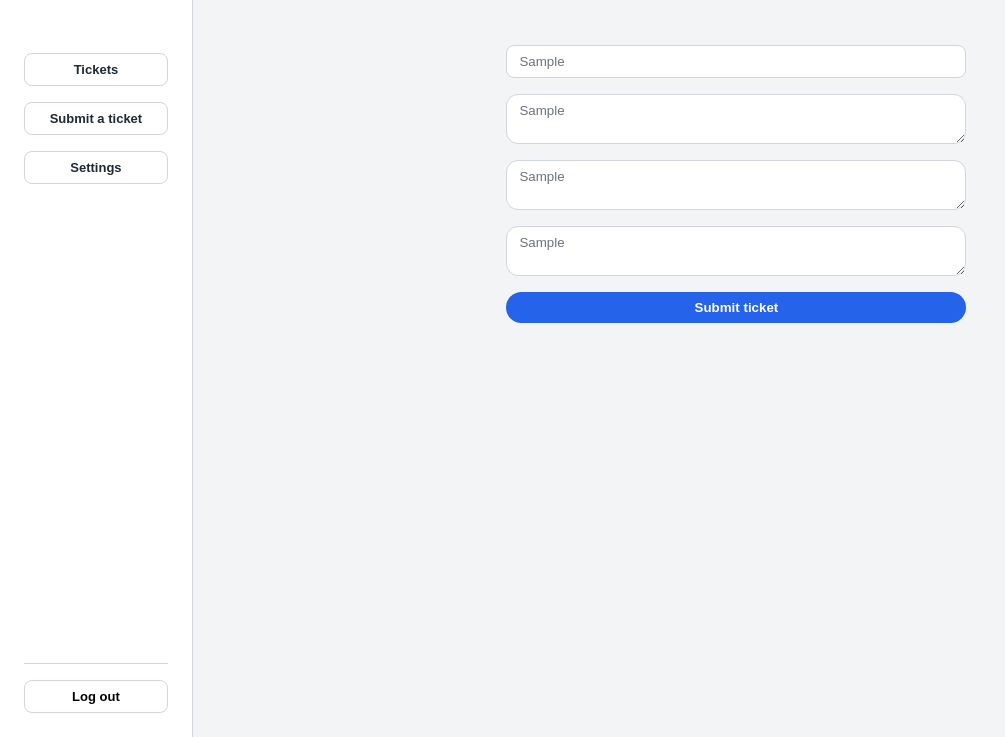
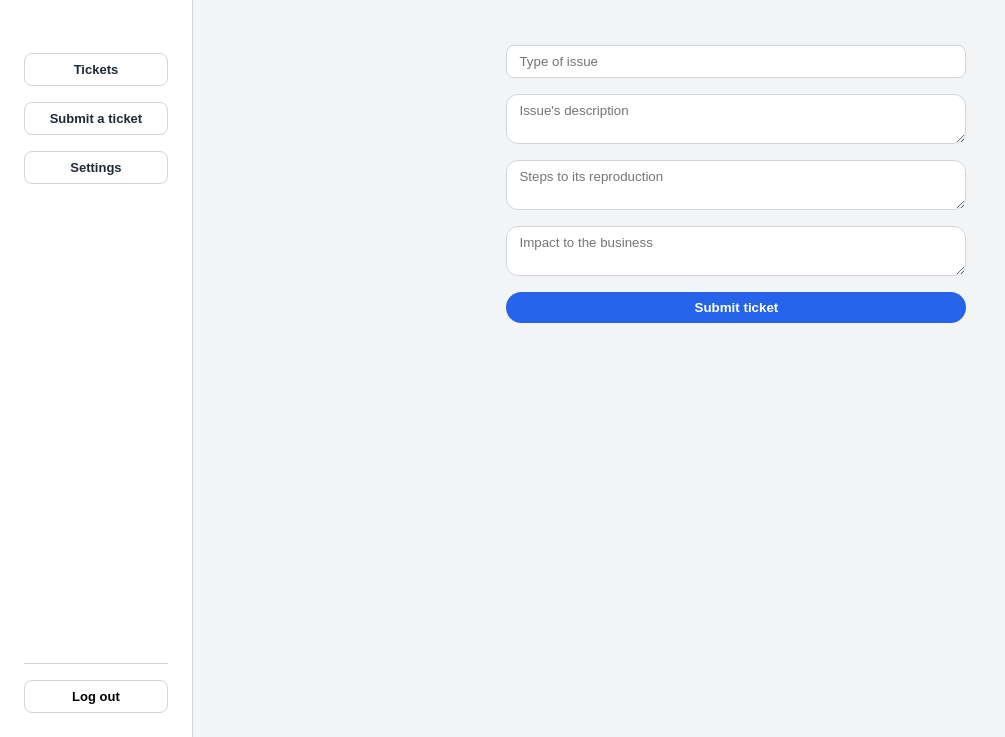
Before and after one commit to AndruTRADX/GestionDeErrores, a plain HTML site: page submitticket.html in a window 1280 px wide. Both pictures are taken after typing "Sample", "Sample", "Sample", "Sample" into the empty fields and a click on the button "Submit ticket". Shown: the part 63-800 px from the top of the page, without its empty margins (0-1005 px from the left). Drawn offline with Linux system fonts and the light colour scheme.

```diff
--- a/submit.js
+++ b/submit.js
@@ -3,10 +3,20 @@ const formSubmit = document.querySelector('.submit-form');
 formSubmit.addEventListener('submit', (e) => {
   e.preventDefault();
 
-  const type = e.target.type.value;
-  const description = e.target.description.value;
-  const steps = e.target.steps.value;
-  const impact = e.target.impact.value;
+  const type = e.target.type.value.trim();
+  const description = e.target.description.value.trim();
+  const steps = e.target.steps.value.trim();
+  const impact = e.target.impact.value.trim();
 
-  alert(inputValue);
+  if (type === "" || description === "" || steps === "" || impact === "") {
+    alert("All fields must be filled out");
+    return;
+  }
+
+  e.target.type.value = "";
+  e.target.description.value = "";
+  e.target.steps.value = "";
+  e.target.impact.value = "";
+
+  alert("Ticket has been submitted successfully!");
 });
--- a/submitticket.html
+++ b/submitticket.html
@@ -12,8 +12,8 @@
       <div>
         <h2 class="aside-bar-logo">Testify</h2>
         <ul class="aside-bar-list">
-          <li class="aside-bar-list-button"><a href="/">Tickets</a></li>
-          <li class="aside-bar-list-button"><a href="/submitticket.html">Submit a ticket</a></li>
+          <a class="aside-bar-list-button" href="/">Tickets</a>
+          <a href="/submitticket.html" class="aside-bar-list-button">Submit a ticket</a>
           <li class="aside-bar-list-button">Settings</li>
         </ul>
       </div>
```
Also changed, not shown: index.html (+2 -2 lines), index.js (+6 -1 lines).
